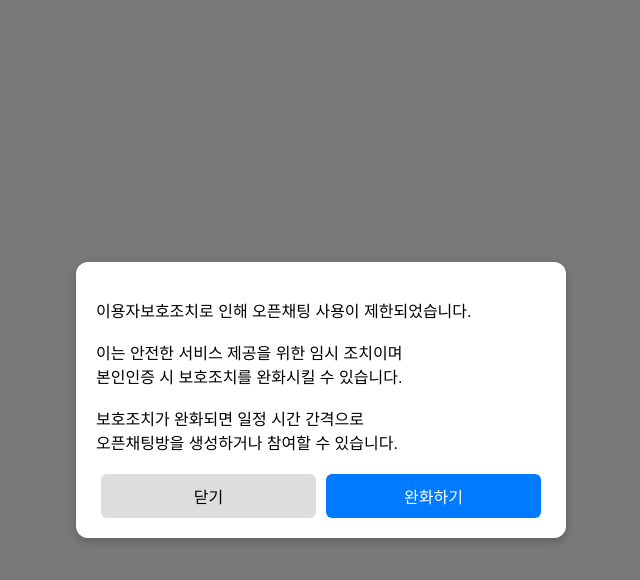
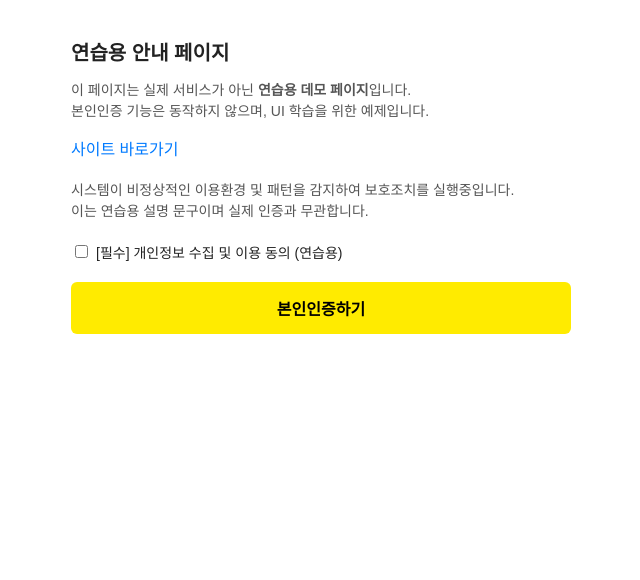
Before and after one commit to dufma08/kakaotalk, a plain HTML site: page index.html in a window 1280 px wide. Shown: the whole page, without its empty margins (319-959 px from the left). Drawn offline with Linux system fonts and the light colour scheme.

Commit message:
Update index.html

```diff
--- a/index.html
+++ b/index.html
@@ -3,133 +3,77 @@
 <head>
   <meta charset="UTF-8">
   <meta name="viewport" content="width=device-width, initial-scale=1.0">
-  <title>팝업 예제</title>
+  <title>연습용 페이지</title>
   <style>
-    body {
-      margin: 0;
-      font-family: Arial, sans-serif;
-      background: #f0f0f0;
+    body { margin: 0; font-family: 'Apple SD Gothic Neo', sans-serif; background: #fff; color: #222; }
+    .container { max-width: 500px; margin: 0 auto; padding: 20px; }
+
+    /* 첫 화면 */
+    .hidden { display: none; }
+    h2 { font-size: 20px; font-weight: bold; margin-bottom: 10px; }
+    p { font-size: 14px; line-height: 1.5; color: #555; }
+    a { color: #007aff; text-decoration: none; }
+    .checkbox { display: flex; align-items: center; margin-top: 20px; font-size: 14px; }
+    .checkbox input { margin-right: 8px; }
+    .btn { display: block; width: 100%; margin-top: 20px; padding: 14px; text-align: center;
+           font-size: 16px; font-weight: bold; color: #000; background: #ffeb00;
+           border: none; border-radius: 6px; cursor: pointer; }
+    .btn:active { background: #f0db00; }
+
+    /* 로그인 화면 */
+    .login-container { max-width: 400px; margin: 80px auto; text-align: center; padding: 20px; }
+    .login-container h2 { font-size: 20px; font-weight: bold; margin-bottom: 30px; }
+    .login-container input {
+      width: 100%; padding: 12px; margin: 8px 0;
+      border: none; border-bottom: 1px solid #ccc;
+      font-size: 14px; outline: none;
     }
-
-    /* 공통 팝업 스타일 */
-    .overlay {
-      position: fixed;
-      top: 0; left: 0;
-      width: 100%; height: 100%;
-      background: rgba(0,0,0,0.5);
-      display: flex;
-      justify-content: center;
-      align-items: center;
+    .login-container .btn {
+      width: 100%; padding: 14px; margin-top: 20px;
+      background: #f0f0f0; border: none; border-radius: 6px;
+      font-size: 16px; font-weight: bold; color: #888; cursor: pointer;
     }
-
-    .popup {
-      background: white;
-      width: 90%;
-      max-width: 450px;
-      border-radius: 12px;
-      padding: 20px;
-      box-shadow: 0 4px 10px rgba(0,0,0,0.2);
-      animation: fadeIn 0.3s ease;
-    }
-
-    .buttons {
-      display: flex;
-      justify-content: space-between;
-      margin-top: 20px;
-    }
-
-    .buttons button {
-      flex: 1;
-      padding: 10px;
-      border: none;
-      font-size: 16px;
-      cursor: pointer;
-      border-radius: 6px;
-      margin: 0 5px;
-    }
-
-    .close-btn {
-      background: #ddd;
-    }
-
-    .confirm-btn {
-      background: #007aff;
-      color: white;
-    }
-
-    .yellow-btn {
-      width: 100%;
-      background: #ffeb00;
-      border: none;
-      padding: 14px;
-      font-size: 16px;
-      font-weight: bold;
-      cursor: pointer;
-      border-radius: 8px;
-      margin-top: 15px;
-    }
-
-    @keyframes fadeIn {
-      from { opacity: 0; transform: scale(0.9); }
-      to { opacity: 1; transform: scale(1); }
-    }
-
-    .hidden { display: none; }
   </style>
 </head>
 <body>
+  <!-- 첫 화면 -->
+  <div id="page1" class="container">
+    <h2>연습용 안내 페이지</h2>
+    <p>이 페이지는 실제 서비스가 아닌 <strong>연습용 데모 페이지</strong>입니다.<br>
+    본인인증 기능은 동작하지 않으며, UI 학습을 위한 예제입니다.</p>
+    <a href="#">사이트 바로가기</a>
 
-  <!-- 첫 번째 팝업 -->
-  <div class="overlay" id="popup1">
-    <div class="popup">
-      <p>
-        이용자보호조치로 인해 오픈채팅 사용이 제한되었습니다.<br><br>
-        이는 안전한 서비스 제공을 위한 임시 조치이며<br>
-        본인인증 시 보호조치를 완화시킬 수 있습니다.<br><br>
-        보호조치가 완화되면 일정 시간 간격으로<br>
-        오픈채팅방을 생성하거나 참여할 수 있습니다.
-      </p>
-      <div class="buttons">
-        <button class="close-btn" onclick="closePopup()">닫기</button>
-        <button class="confirm-btn" onclick="showSecondPopup()">완화하기</button>
-      </div>
+    <p style="margin-top:20px;">
+      시스템이 비정상적인 이용환경 및 패턴을 감지하여 보호조치를 실행중입니다.<br>
+      이는 연습용 설명 문구이며 실제 인증과 무관합니다.
+    </p>
+
+    <div class="checkbox">
+      <input type="checkbox" id="agree">
+      <label for="agree">[필수] 개인정보 수집 및 이용 동의 (연습용)</label>
     </div>
+
+    <button class="btn" onclick="goNext()">본인인증하기</button>
   </div>
 
-  <!-- 두 번째 팝업 -->
-  <div class="overlay hidden" id="popup2">
-    <div class="popup">
-      <h2>톡안녕패스로<br>이용자보호조치를 완화하세요.</h2>
-      <p style="color: gray;">
-        모두를 위한 카톡 안녕가이드에서<br>
-        이용자보호조치에 대해 더 자세히 알아보세요.<br>
-        <a href="#" style="color: blue; text-decoration: underline;">사이트 바로가기</a>
-      </p>
-      <p>
-        시스템이 비정상적인 이용환경 및 패턴을 감지하여<br>
-        이용자 보호조치가 실행중입니다.<br><br>
-        이는 안전한 서비스를 제공하기 위한 한시적 조치이며,<br>
-        국내 번호를 사용중인 카카오 인증 서비스 가입자일 경우<br>
-        카카오 인증서로 본인임을 증명하여 보호조치를<br>
-        일시적으로 완화 또는 해제할 수 있습니다.
-      </p>
-      <label>
-        <input type="checkbox" checked> [필수] 개인정보 수집 및 이용 동의
-      </label>
-      <button class="yellow-btn">본인인증하기</button>
-    </div>
+  <!-- 로그인 화면 -->
+  <div id="page2" class="login-container hidden">
+    <h2>카카오톡을 시작합니다</h2>
+    <input type="text" placeholder="이메일 또는 전화번호">
+    <input type="password" placeholder="비밀번호">
+    <button class="btn" onclick="alert('로그인 버튼 클릭됨 (연습용)')">로그인</button>
   </div>
 
   <script>
-    function closePopup() {
-      document.getElementById("popup1").style.display = "none";
-    }
-
-    function showSecondPopup() {
-      document.getElementById("popup1").classList.add("hidden");
-      document.getElementById("popup2").classList.remove("hidden");
+    function goNext() {
+      const chk = document.getElementById("agree");
+      if (!chk.checked) {
+        alert("동의 후 진행할 수 있습니다. (연습용)");
+      } else {
+        document.getElementById("page1").classList.add("hidden");
+        document.getElementById("page2").classList.remove("hidden");
+      }
     }
   </script>
-
 </body>
 </html>
```
